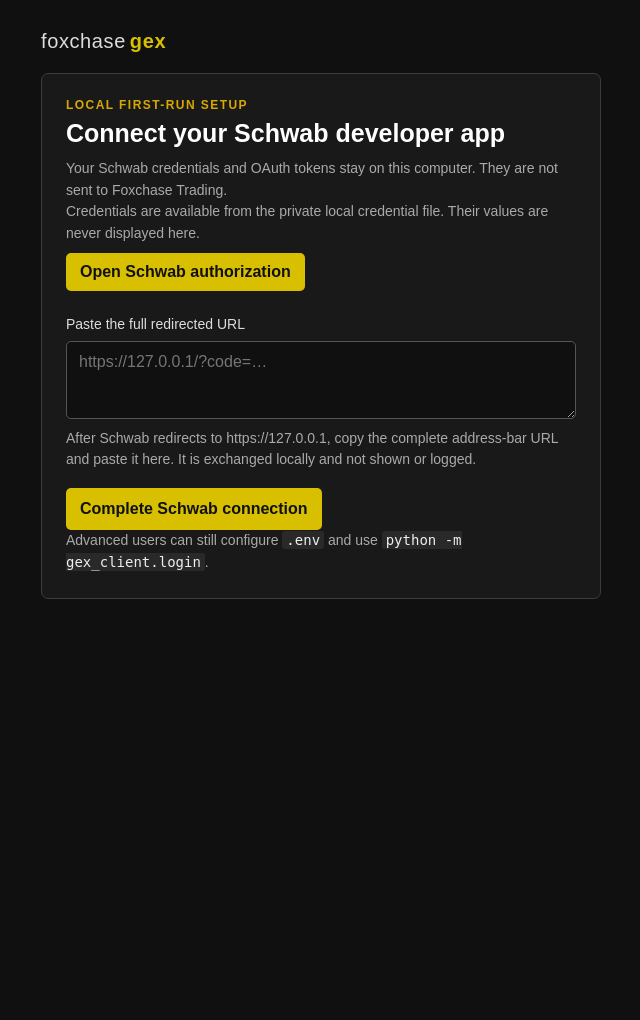
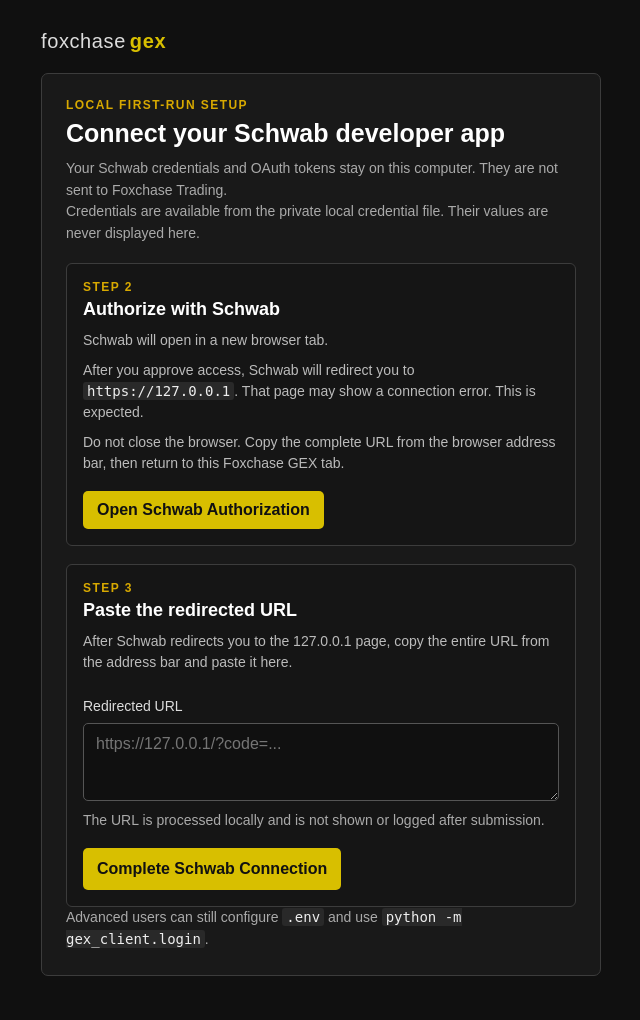
Before and after one commit to adamk/foxchase-gex, a Flask app: template gex_client/templates/setup.html in a window 1280 px wide. Shown: the whole page, without its empty margins (319-959 px from the left). Before the commit the page ends 599 px from the top, so only its background shows below. Run offline with Flask 3, Linux system fonts and the light colour scheme; the template is opened without the code that fills it, so the values that code supplies are empty.

Commit message:
fix(gex): clarify browser OAuth callback flow

```diff
--- a/gex_client/app.py
+++ b/gex_client/app.py
@@ -250,13 +250,7 @@
             "Credentials could not be saved securely. Check the values and local file permissions, then try again.",
             400,
         )
-    try:
-        return _authorization_redirect(code=303)
-    except SchwabError:
-        return _render_setup(
-            "Schwab authorization could not be started. Check the app key and redirect URI, then try again.",
-            400,
-        )
+    return redirect("/setup", code=303)
 
 
 @app.post("/setup/complete")
@@ -269,7 +263,10 @@
         return "Invalid form session. Reload the setup page and try again.", 400
     configured = local_setup.credential_status()
     if not (configured["client_id_configured"] and configured["client_secret_configured"]):
-        return _render_setup("Save valid Schwab app credentials before completing authorization.", 409)
+        return _render_setup(
+            "Save a valid Schwab Client ID and Client Secret before completing authorization.",
+            409,
+        )
     expected_state = session.get("local_schwab_oauth_state")
     if not isinstance(expected_state, str) or len(expected_state) < 32:
         return _render_setup("Start a new Schwab authorization before pasting its redirect URL.", 409)
--- a/gex_client/local_setup.py
+++ b/gex_client/local_setup.py
@@ -72,7 +72,7 @@
 
 def _validate_credentials(client_id: str, client_secret: str, redirect_uri: str) -> dict:
     if not isinstance(client_id, str) or not isinstance(client_secret, str):
-        raise CredentialStoreError("app key and secret are required")
+        raise CredentialStoreError("Client ID and Client Secret are required")
     app_key = client_id.strip()
     app_secret = client_secret.strip()
     if (
@@ -82,7 +82,7 @@
         or len(app_secret) > 4096
         or any(ord(char) < 32 for char in app_key + app_secret)
     ):
-        raise CredentialStoreError("app key and secret are required")
+        raise CredentialStoreError("Client ID and Client Secret are required")
     if not isinstance(redirect_uri, str):
         raise CredentialStoreError("redirect URI is required")
     return {
--- a/gex_client/static/css/style.css
+++ b/gex_client/static/css/style.css
@@ -78,6 +78,9 @@
 .setup-brand strong { margin-left: 4px; color: #d8bf00; }
 .setup-wizard { display: block; padding: 24px; }
 .setup-wizard h1 { margin: 7px 0 10px; color: #fff; font-size: 25px; }
+.setup-step { margin-top: 18px; padding: 16px; background: #151515; border: 1px solid #3c3c3c; border-radius: 6px; }
+.setup-step h2 { margin: 5px 0 10px; color: #fff; font-size: 18px; }
+.setup-step > p { margin: 0 0 9px; color: #bbb; font-size: 14px; line-height: 1.5; }
 .setup-intro, .setup-safe-note { color: #aaa; line-height: 1.55; }
 .setup-wizard form { display: grid; gap: 9px; margin-top: 20px; }
 .setup-wizard label { margin-top: 5px; color: #ddd; font-size: 14px; }
--- a/gex_client/static/js/app.js
+++ b/gex_client/static/js/app.js
@@ -418,8 +418,8 @@
     if (continueLink) continueLink.hidden = !setup.authorization_pending;
     if (!setup.ready) {
       const state = [
-        `App key: ${setup.client_id_configured ? "configured" : "missing"}`,
-        `App secret: ${setup.client_secret_configured ? "configured" : "missing"}`,
+        `Client ID: ${setup.client_id_configured ? "configured" : "missing"}`,
+        `Client Secret: ${setup.client_secret_configured ? "configured" : "missing"}`,
         `OAuth token: ${setup.token_configured ? "configured" : "missing"}`
       ];
       $("setup-state").textContent = state.join("  •  ");
--- a/gex_client/templates/index.html
+++ b/gex_client/templates/index.html
@@ -30,7 +30,10 @@
     </section>
 
     {% if schwab_connected %}
-    <div class="setup-connected" role="status">Schwab Connected</div>
+    <div class="setup-connected" role="status">
+      <strong>Schwab Connected ✓</strong>
+      <span>Authorization complete. Foxchase GEX can now retrieve SPX and NDX market data.</span>
+    </div>
     {% endif %}
 
     <div class="error" id="error" hidden></div>
--- a/gex_client/templates/setup.html
+++ b/gex_client/templates/setup.html
@@ -20,32 +20,49 @@
       {% endif %}
 
       {% if credential_source == "missing" or credential_source == "invalid_local_file" %}
+      <section class="setup-step" aria-labelledby="setup-step-one">
+        <div class="setup-kicker">Step 1</div>
+        <h2 id="setup-step-one">Connect your Schwab developer app</h2>
+        <p class="setup-hint">Copy the Client ID and Client Secret from your Schwab Developer Portal app details.</p>
       <form method="post" action="/setup/credentials" autocomplete="off">
         <input type="hidden" name="csrf_token" value="{{ csrf_token }}">
-        <label for="client_id">Schwab App Key</label>
+        <label for="client_id">Schwab Client ID</label>
         <input id="client_id" name="client_id" type="text" maxlength="1024" autocomplete="off" required>
 
-        <label for="client_secret">Schwab App Secret</label>
+        <label for="client_secret">Schwab Client Secret</label>
         <input id="client_secret" name="client_secret" type="password" maxlength="4096" autocomplete="new-password" required>
 
         <label for="redirect_uri">Redirect URI</label>
         <input id="redirect_uri" name="redirect_uri" type="url" value="https://127.0.0.1" maxlength="2048" required>
         <p class="setup-hint">Use the exact callback URI registered for your Schwab developer app.</p>
 
-        <button type="submit">Save &amp; Connect Schwab</button>
+        <button type="submit">Save Schwab credentials</button>
       </form>
+      </section>
       {% elif credential_source == "incomplete_environment" %}
       <p class="setup-error" role="alert">The environment contains only part of the Schwab credential pair. Configure both environment variables or remove the partial override before continuing.</p>
       {% else %}
       <p class="setup-safe-note">Credentials are available from {{ "your environment" if credential_source == "environment" else "the private local credential file" }}. Their values are never displayed here.</p>
-      <a class="setup-button" href="/operator/reauthorize-schwab">{{ "Start or restart Schwab authorization" if authorization_pending else "Open Schwab authorization" }}</a>
-      <form method="post" action="/setup/complete" autocomplete="off">
-        <input type="hidden" name="csrf_token" value="{{ csrf_token }}">
-        <label for="authorization_response">Paste the full redirected URL</label>
-        <textarea id="authorization_response" name="authorization_response" rows="3" maxlength="8192" autocomplete="off" spellcheck="false" placeholder="https://127.0.0.1/?code=…" required></textarea>
-        <p class="setup-hint">After Schwab redirects to https://127.0.0.1, copy the complete address-bar URL and paste it here. It is exchanged locally and not shown or logged.</p>
-        <button type="submit">{{ "Complete Schwab reauthorization" if setup_ready else "Complete Schwab connection" }}</button>
-      </form>
+      <section class="setup-step" aria-labelledby="setup-step-two">
+        <div class="setup-kicker">Step 2</div>
+        <h2 id="setup-step-two">Authorize with Schwab</h2>
+        <p>Schwab will open in a new browser tab.</p>
+        <p>After you approve access, Schwab will redirect you to <code>https://127.0.0.1</code>. That page may show a connection error. This is expected.</p>
+        <p>Do not close the browser. Copy the complete URL from the browser address bar, then return to this Foxchase GEX tab.</p>
+        <a class="setup-button" href="/operator/reauthorize-schwab" target="_blank" rel="noopener noreferrer">{{ "Restart Schwab Authorization" if authorization_pending else "Open Schwab Authorization" }}</a>
+      </section>
+      <section class="setup-step" aria-labelledby="setup-step-three">
+        <div class="setup-kicker">Step 3</div>
+        <h2 id="setup-step-three">Paste the redirected URL</h2>
+        <p class="setup-hint">After Schwab redirects you to the 127.0.0.1 page, copy the entire URL from the address bar and paste it here.</p>
+        <form method="post" action="/setup/complete" autocomplete="off">
+          <input type="hidden" name="csrf_token" value="{{ csrf_token }}">
+          <label for="authorization_response">Redirected URL</label>
+          <textarea id="authorization_response" name="authorization_response" rows="3" maxlength="8192" autocomplete="off" spellcheck="false" placeholder="https://127.0.0.1/?code=..." required></textarea>
+          <p class="setup-hint">The URL is processed locally and is not shown or logged after submission.</p>
+          <button type="submit">Complete Schwab Connection</button>
+        </form>
+      </section>
       {% endif %}
 
       <p class="setup-footer">Advanced users can still configure <code>.env</code> and use <code>python -m gex_client.login</code>.</p>
```
Also changed, not shown: tests/test_dashboard_ui.py (+12 -0 lines), tests/test_local_setup_routes.py (+50 -4 lines), tests/test_local_setup_store.py (+10 -0 lines), README.md.
